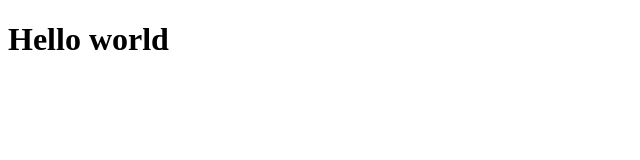
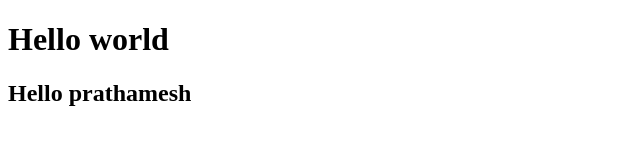
Before and after one commit to Prathamesh-G2500/prathamesh_first_github, a plain HTML site: page index.html in a window 1280 px wide. Shown: the whole page, without its empty margins (0-640 px from the left). Drawn offline with Linux system fonts and the light colour scheme.

Commit message:
22_11_update

```diff
--- a/index.html
+++ b/index.html
@@ -7,5 +7,7 @@
 </head>
 <body>
     <h1>Hello world</h1>
+
+    <h2>Hello prathamesh</h2>
 </body>
 </html>
```
